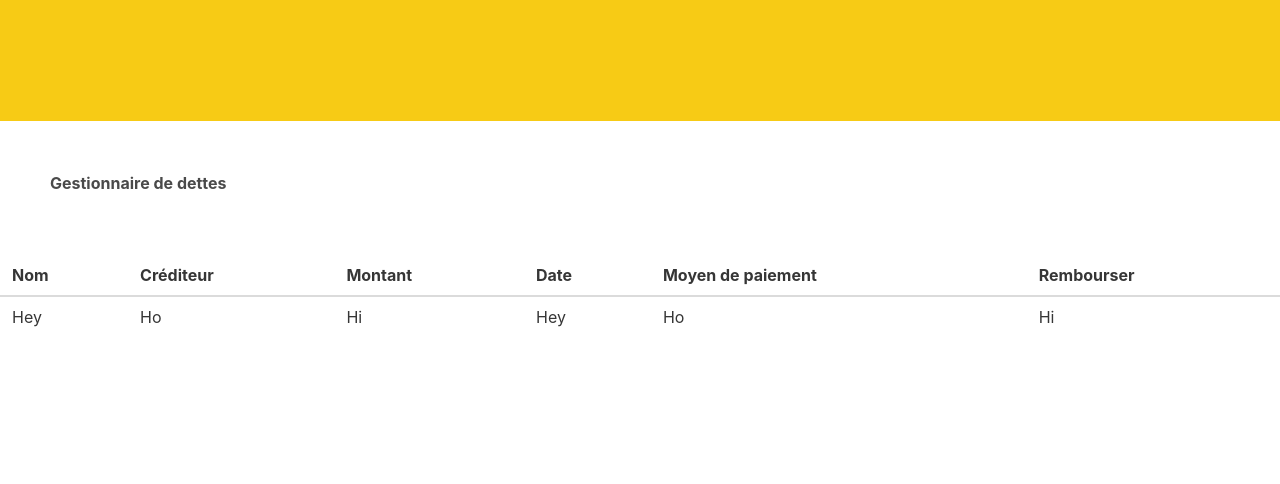
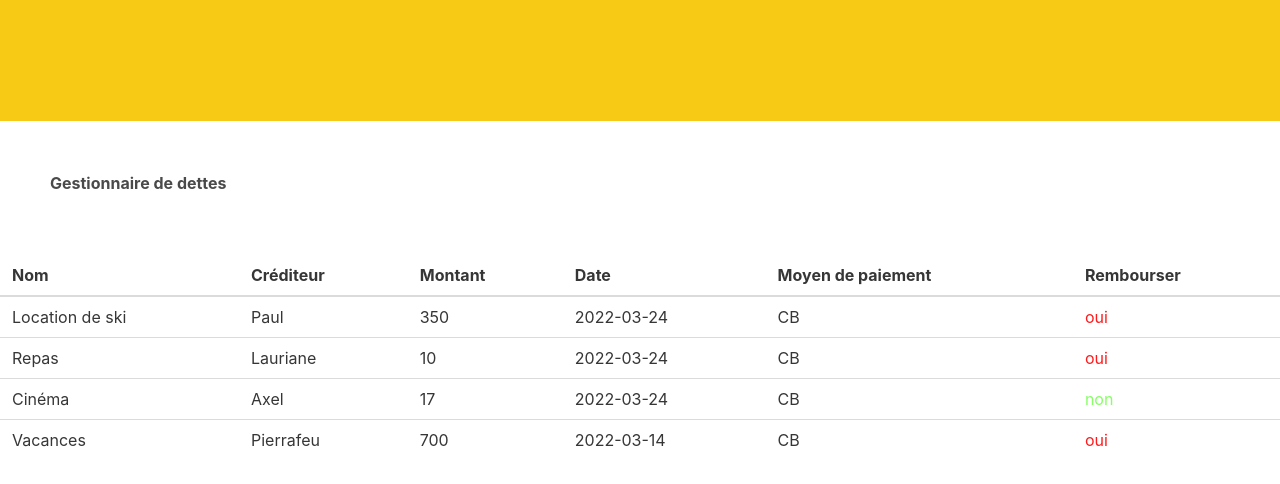
Before and after one commit to Panathes/grainbow-test, a React (Create React App) app: page / in a window 1280 px wide. Shown: the top 484 px of the page. Built offline with nearby package versions, Linux system fonts and the light colour scheme.

Commit message:
connect homepage to useContext

```diff
--- a/src/App.tsx
+++ b/src/App.tsx
@@ -14,7 +14,7 @@ const App = () =>  {
       setData(JSON.parse(storedData));
     }
   }, []);
-  console.log(data)
+  // console.log(data)
   // data.push(newObj);
   // localStorage.setItem('myData', JSON.stringify(data));
   return (
--- a/src/components/DebtsTable/index.tsx
+++ b/src/components/DebtsTable/index.tsx
@@ -1,7 +1,12 @@
-import React from "react";
-import { Wrapper } from "./style";
+import React, { useContext } from "react";
+import { Wrapper, Reimburse } from "./style";
+import TotalDebts from "../../context";
 
 const DebtsTable = () => {
+    const debts = useContext(TotalDebts)
+
+    console.log(debts)
+
     return (
     <Wrapper>
         <div className="table-container">
@@ -17,15 +22,16 @@ const DebtsTable = () => {
                     </tr>
                 </thead>
                 <tbody>
-                    <tr>
-                    <td>Hey</td>
-                    <td>Ho</td>
-                    <td>Hi</td>
-                    <td>Hey</td>
-                    <td>Ho</td>
-                    <td>Hi</td>
+                    {debts?.map(debt => (
+                    <tr key={debt.id}>
+                        <td>{debt.name}</td>
+                        <td>{debt.creditor}</td>
+                        <td>{debt.amount}</td>
+                        <td>{debt.date}</td>
+                        <td>{debt.paymentMethod}</td>
+                        <td><Reimburse isDone={debt.isDone}>{debt.isDone ? 'oui' : 'non'}</Reimburse></td>
                     </tr>
-
+                    ))}
                 </tbody>
             </table>
         </div>
--- a/src/components/DebtsTable/style.tsx
+++ b/src/components/DebtsTable/style.tsx
@@ -3,3 +3,7 @@ import styled from "styled-components"
 export const Wrapper = styled.div`
     margin-top: 60px;
 `
+
+export const Reimburse = styled.p<{ isDone: boolean }>`
+    color: ${props => props.isDone === true ? '#ff1b1c' : '#87ff65'}
+`;
--- a/src/store/index.ts
+++ /dev/null
@@ -1,2 +0,0 @@
-import React from "react";
-import initialData from '../utils/initialData';
```
